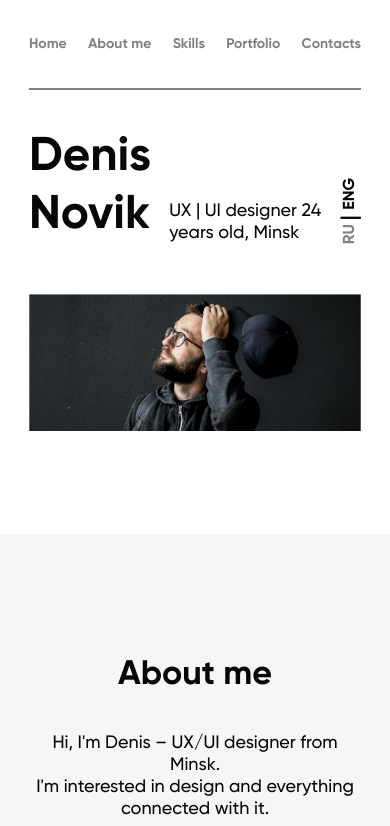
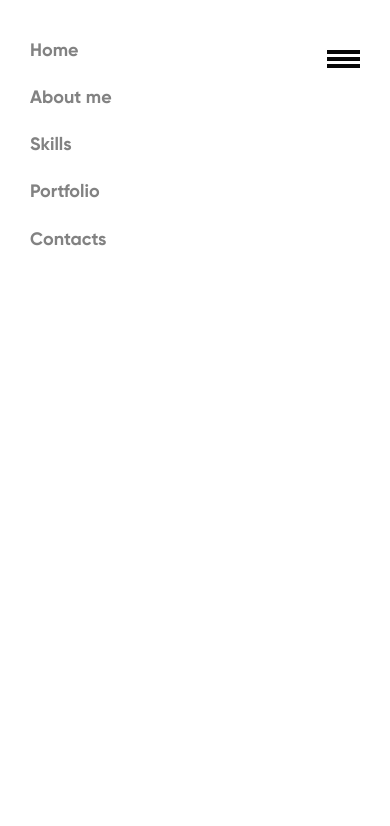
Before and after one commit to ArtegorNexus/denisnovik, a plain HTML site: page index.html in a window 390 px wide. Shown: the top 826 px of the page. Drawn offline with nearby package versions, Linux system fonts and the light colour scheme; files whose address does not match are found by name.

Commit message:
Add files via upload

```diff
--- a/#source/scss/style.scss
+++ b/#source/scss/style.scss
@@ -38,7 +38,7 @@ body {
       padding: 0 70px;
    }
    @media (max-width: 479px) {
-      padding: 0 29px;
+      padding: 0 30px;
    }
  }
 
@@ -65,95 +65,166 @@ body {
 }
 
 /*-------------HEADER----------------*/
+.header {
+   position: relative;
+   &__container {
 
-.header {
-   &__container {}
-   &__menu {}
+   }
+   &__menu {
+   }
+   &__content {
+   }
 }
-.menu {
-   position: relative;
+
+.menu-header {
+   height: 88px;
+   &__body {
+      height: 100%;
+      display: flex;
+      justify-content: space-between;
+   }
    &__list {
+      width: 100%;
       display: flex;
-      min-height: 88px;
       justify-content: space-between;
       align-items: center;
+      height: 100%;
+      @media (max-width: 767px) {
+         display: block;
+         padding-left: 70px;
+         padding-top: 40px;
+      }
+      @media (max-width: 479px) {
+         padding-left: 30px;
+      }
    }
-   &::after{
-      position: absolute;
-      top: 88px;
-      content: '';
-      width: 100%;
-      border: 1px solid #828282;
-   }
-   &__item {
-      a{
-         transition: color .5s ease 0s;
+   &__link {
+      @media (max-width: 767px) {
+         &:not(:last-child) {
+            margin-bottom: 25px;
+         }
+      }
+      a {
          color: #828282;
+         font-size: 18px;
+         line-height: $lh;
          font-weight: 700;
+         transition: all .3s ease 0s;
          &:hover{
             color: #070707;
          }
       }
    }
+   @media (max-width: 767px) {
+      position: fixed;
+      top: 0;
+      left: 0;
+      height: 100%;
+      width: 100%;
+      background-color: white;
+   }
 }
+.burger {
+   display: none;
+   position: absolute;
+   top: 10px;
+   right: 0;
+   @media (max-width: 767px) {
+      right: 70px;
+   }
+   @media (max-width: 479px) {
+      right: 30px;
+   }
+   z-index: 4;
+   span {
+      background: #070707;
+      position: absolute;
+      width: 100%;
+      height: 4px;
+      left: 0;
+      top: 7px;
+   }
+   width: 33px;
+   height: 19px;
+   &:before {
+      content: '';
+      background: #070707;
+      position: absolute;
+      width: 100%;
+      height: 4px;
+      left: 0;
+      top: 0;
+   }
+   &:after {
+      content: '';
+      background: #070707;
+      position: absolute;
+      width: 100%;
+      height: 4px;
+      left: 0;
+      top: 14px;
+   }
+   @media (max-width: 767px) {
+      display: block;
+   }
+}
+.content-header {
 
-.header-body {
-   margin: 40px 0 104px 0;
-   &__content {
+   z-index: 1;
+   margin-bottom: 104px;
+   &__body {
+   }
+   &__cont {
+      margin-top: 40px;
       display: flex;
       justify-content: space-between;
-      align-items: end;
+      align-items: flex-end;
+      @media (max-width: 767px) {
+         display: block;
+      }
    }
-   &__title {
-      font-size: 47.32px;
-      max-width: 125px;
+   &__big-text {
+      font-size: 47.5px;
       line-height: $lh;
       font-weight: 700;
+      max-width: 125px;
+      margin-bottom: -10px;
+      @media (max-width: 767px) {
+         margin-bottom: 23px;
+      }
    }
-   &__about {
-      font-size: 18px;
+   &__text {
+      font-size: 22px;
       line-height: $lh;
-      max-width: 157px;
-   }
-   &__langs {
 
    }
-   &__lang {
-      position: relative;
-      writing-mode: vertical-lr;
-      transform: rotate(180deg);
-      font-size: 16px;
-      line-height: $lh;
-      font-weight: 700;
-      color: #828282;
-      transition: all .5s ease 0s;
-      &_active {
-            color: #070707;
+   &__image {
+      margin-top: 50px;
+      @media (max-width: 767px) {
+         display: none;
       }
-      &:not(:last-child) {
-         margin-bottom: 14px;
-      }
-      &:not(:last-child)::after {
-         content: '';
-         border: 1.5px solid #070707;
-         background-color: #070707;
-         position: absolute;
-         top: -9px;
-         width: 100%
-      }
-   }
-   &__image-body {
-      margin-top: 50px;
-      display: flex;
-   }
-   &__image {
-      flex: 0 1 100%;
       img {
          width: 100%;
          height: 100%;
       }
+      &_mobile {
+         margin-top: 40px;
+         display: none;
+         @media (max-width: 767px) {
+            display: block;
+         }
+         img {
+            width: 100%;
+            height: 100%;
+         }
+      }
    }
 }
+
+
+
+
+
 /*------------ABOUT ME-----------------*/
 
 .about-me {
--- a/index.html
+++ b/index.html
@@ -11,32 +11,36 @@
    <div class="wrapper">
       <header class="header">
          <div class="header__container _container">
-            <nav class="header__menu menu">
-               <ul class="menu__list">
-                  <li class="menu__item"><a href="#">Home</a></li>
-                  <li class="menu__item"><a href="#">About me</a></li>
-                  <li class="menu__item"><a href="#">Skills</a></li>
-                  <li class="menu__item"><a href="#">Portfolio</a></li>
-                  <li class="menu__item"><a href="#">Contacts</a></li>
-               </ul>
+            <div class="burger">
+               <span></span>
+            </div>
+            <nav class="header__menu menu-header">
+               <div class="menu-header__body">
+                  <ul class="menu-header__list">
+                     <li class="menu-header__link"><a href="#">Home</a></li>
+                     <li class="menu-header__link"><a href="#">About me</a></li>
+                     <li class="menu-header__link"><a href="#">Skills</a></li>
+                     <li class="menu-header__link"><a href="#">Portfolio</a></li>
+                     <li class="menu-header__link"><a href="#">Contacts</a></li>
+                  </ul>
+               </div>
             </nav>
-            <div class="header-body">
-               <div class="header-body__content">
-                  <div class="header-body__title">
-                     Denis Novik
+            <div class="header__content content-header">
+
+                  <div class="content-header__cont">
+                     <div class="content-header__big-text">
+                        Denis Novik
+                     </div>
+                     <div class="content-header__text">UX | UI designer</div>
+                     <div class="content-header__text">24 years old, Minsk</div>
                   </div>
-                  <div class="header-body__about">
-                     UX | UI designer 24 years old, Minsk
+                  <div class="content-header__image">
+                     <img src="img/head.png" alt="header">
                   </div>
-                  <div class="header-body__langs">
-                     <p class="header-body__lang header-body__lang_active">ENG</p><p class="header-body__lang">RU</p>
+                  <div class="content-header__image_mobile">
+                     <img src="img/BSPP2266.png" alt="mobile">
                   </div>
-               </div>
-               <div class="header-body__image-body">
-                  <div class="header-body__image">
-                     <img src="img/head.png" alt="head">
-                  </div>
-               </div>
+
             </div>
          </div>
       </header>
@@ -170,5 +174,7 @@
          </div>
       </main>
    </div>
+   <script src="https://ajax.googleapis.com/ajax/libs/jquery/3.6.0/jquery.min.js"></script>
+   <script src="js/script.js"></script>
 </body>
 </html>
```
Also changed, not shown: css/style.css.
